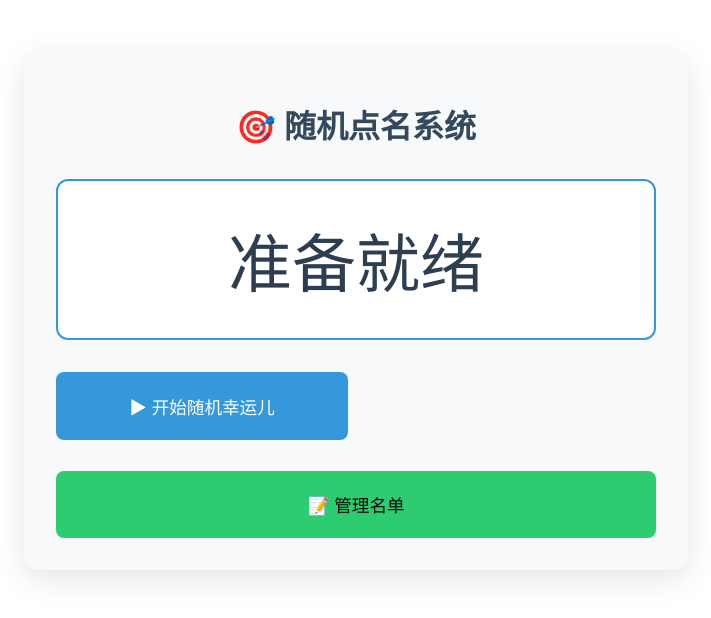
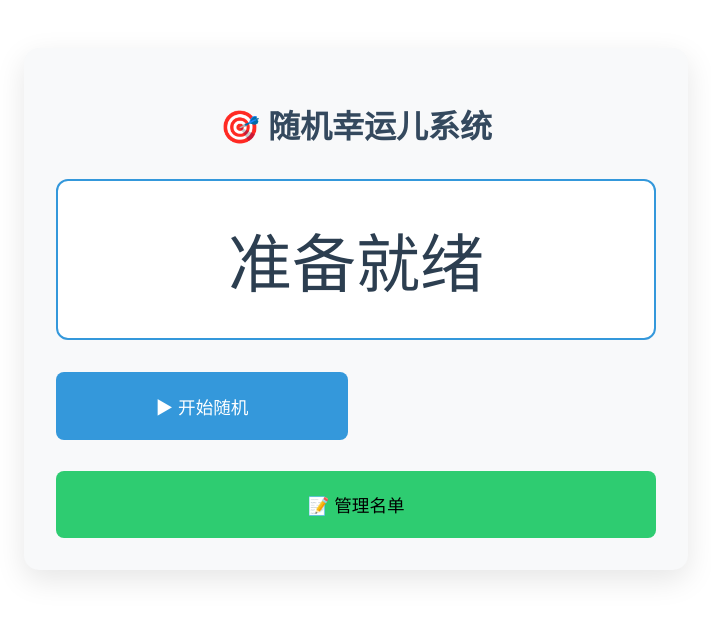
Before and after one commit to kongbai520703/kongbaixh.github.io, a plain HTML site: page index.html in a window 1280 px wide. Shown: the whole page, without its empty margins (284-995 px from the left). Drawn offline with Linux system fonts and the light colour scheme.

Commit message:
Update index.html

```diff
--- a/index.html
+++ b/index.html
@@ -192,11 +192,11 @@
 </head>
 <body>
     <div class="container">
-        <h1 style="text-align: center; color: #34495e; margin-bottom: 2rem;">🎯 随机点名系统</h1>
+        <h1 style="text-align: center; color: #34495e; margin-bottom: 2rem;">🎯 随机幸运儿系统</h1>
         <div id="display">准备就绪</div>
         <div class="buttons">
-            <button id="startBtn" onclick="startRolling()">▶ 开始随机幸运儿</button>
-            <button id="stopBtn" onclick="stopRolling()">⏹ 停止</button>
+            <button id="startBtn" onclick="startRolling()">▶ 开始随机</button>
+            <button id="stopBtn" onclick="stopRolling()">⏹ 停止随机</button>
             <button onclick="showManagementDialog()"
                     style="grid-column: span 2; background: #2ecc71; margin-top: 15px;">
                 📝 管理名单
```
